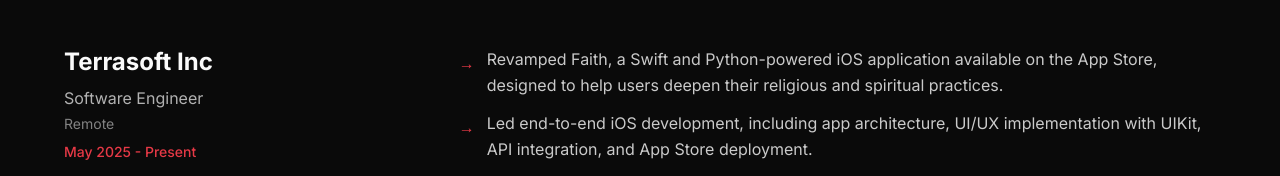
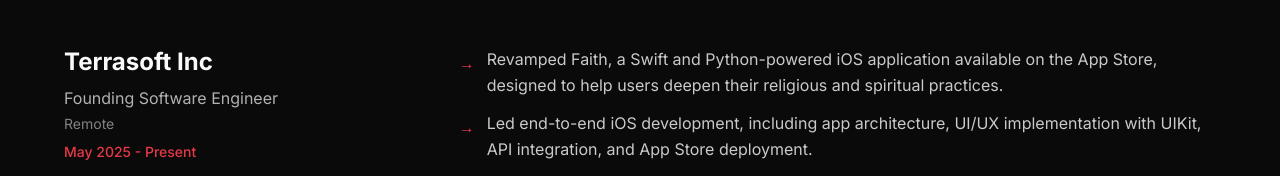
Before and after one commit to Palveet/portfolio-2.0, a Next.js app: page / in a window 1280 px wide. Shown: the part 1677-1853 px from the top of the page. Built offline with nearby package versions, Linux system fonts and the light colour scheme.

Commit message:
founding

```diff
--- a/src/data/content.ts
+++ b/src/data/content.ts
@@ -43,7 +43,7 @@
   {
     id: 1,
     company: "Terrasoft Inc",
-    position: "Software Engineer",
+    position: "Founding Software Engineer",
     location: "Remote",
     period: "May 2025 - Present",
     achievements: [
```
